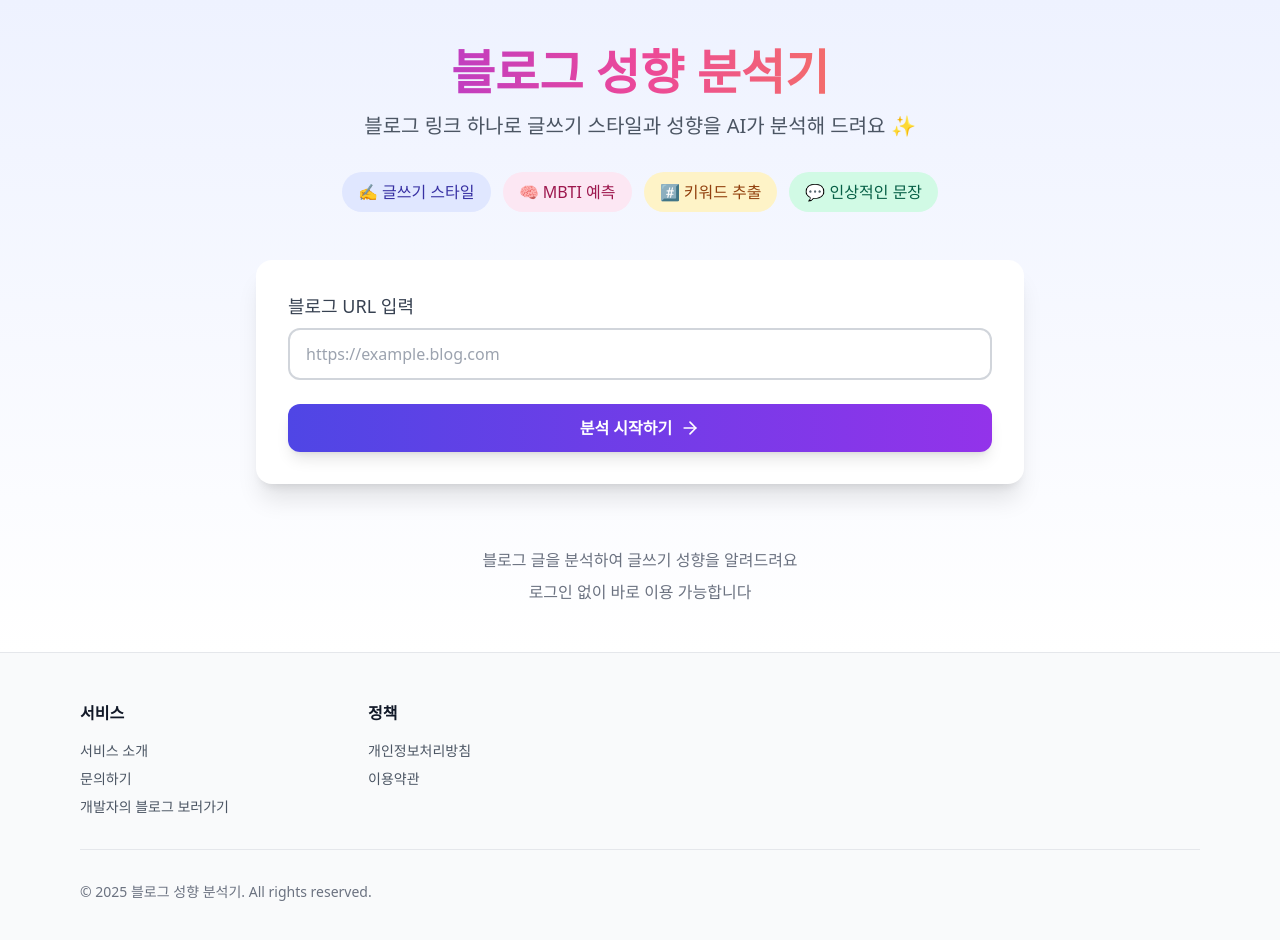
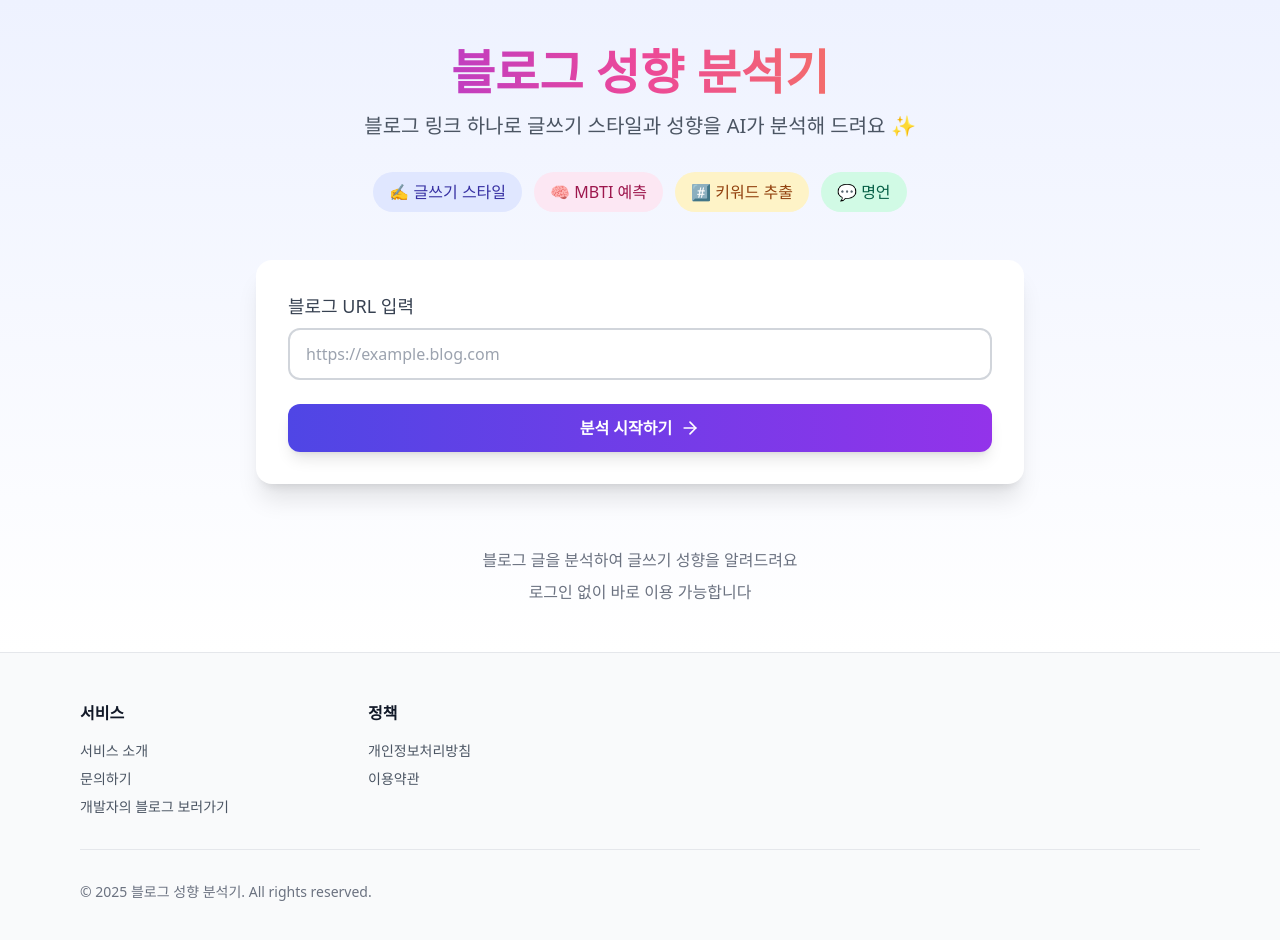
Before and after one commit to euijinkk/blog-analyzer-frontend, a React (Vite) app: page / in a window 1280 px wide. Shown: the top 940 px of the page. Built offline with nearby package versions, Linux system fonts and the light colour scheme.

Commit message:
feat: 카카오 에드핏 제거

```diff
--- a/src/pages/Home.tsx
+++ b/src/pages/Home.tsx
@@ -40,12 +40,10 @@ export function Home() {
                 #️⃣ 키워드 추출
               </div>
               <div className="bg-emerald-100 rounded-full px-4 py-2 text-emerald-800 font-medium">
-                💬 인상적인 문장
+                💬 명언
               </div>
             </div>
           </div>
-
-          <KakaoAd />
 
           <div className="h-4" />
           <div className="bg-white rounded-2xl shadow-xl p-6 md:p-8">
```
